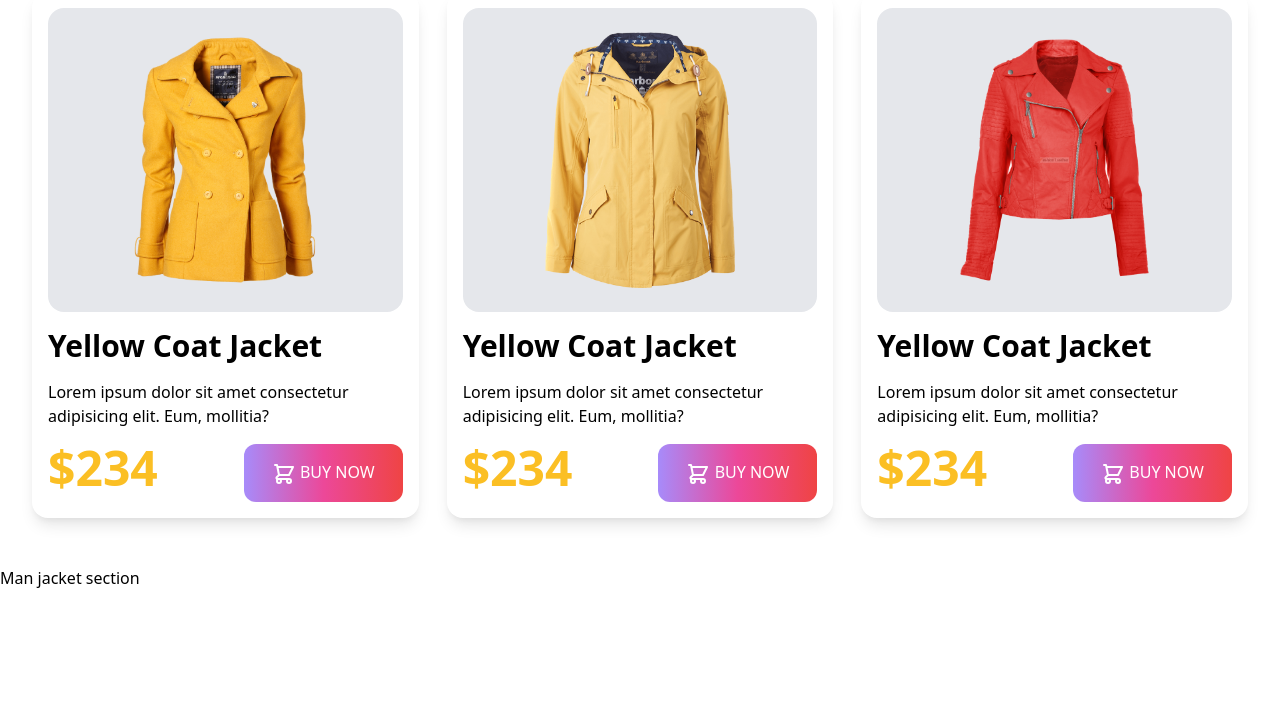
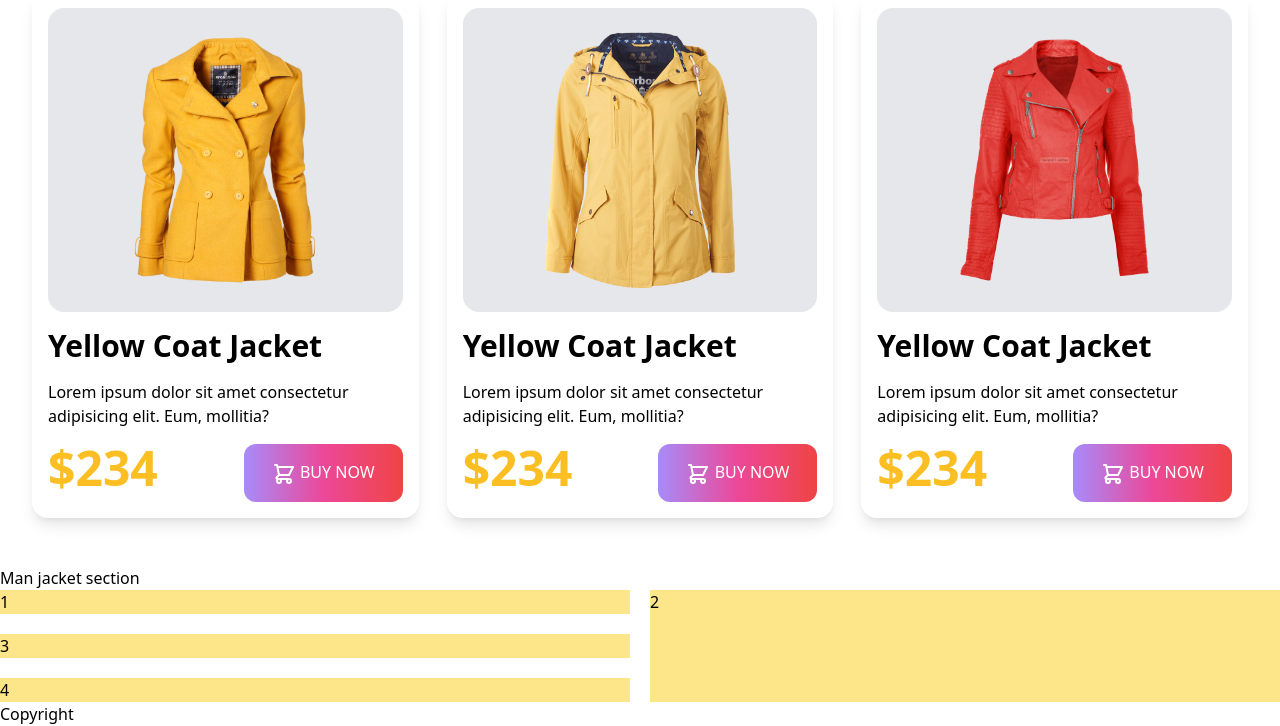
Before and after one commit to tanvirahmed055/penguin-fashion-tailwind, a plain HTML site: page index.html in a window 1280 px wide. Shown: the part 691-1417 px from the top of the page. Before the commit the page ends 1281 px from the top, so only its background shows below. Drawn offline with nearby package versions, Linux system fonts and the light colour scheme.

Commit message:
feature area structure added

```diff
--- a/index.html
+++ b/index.html
@@ -104,9 +104,16 @@
         <section>
             <h2>Man jacket section</h2>
         </section>
+        <!-- Features section start -->
+        <section class="grid lg:grid-cols-2 gap-5">
+            <div class="bg-yellow-200">1</div>
+            <div class="bg-yellow-200 row-span-3">2</div>
+            <div class="bg-yellow-200">3</div>
+            <div class="bg-yellow-200">4</div>
+        </section>
     </main>
     <footer>
-
+        <p>Copyright</p>
     </footer>
 </body>
 
```
